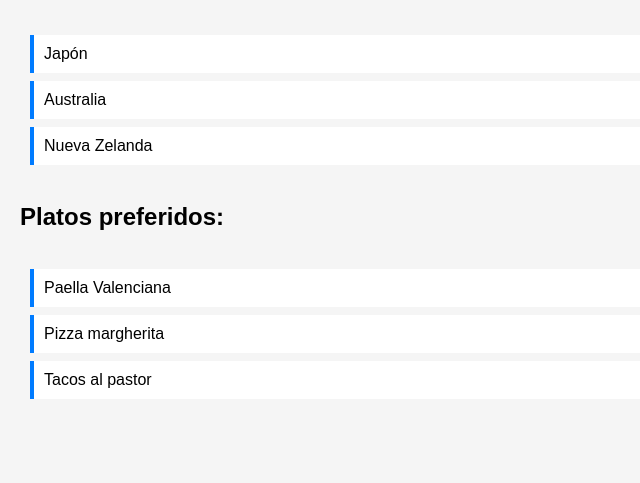
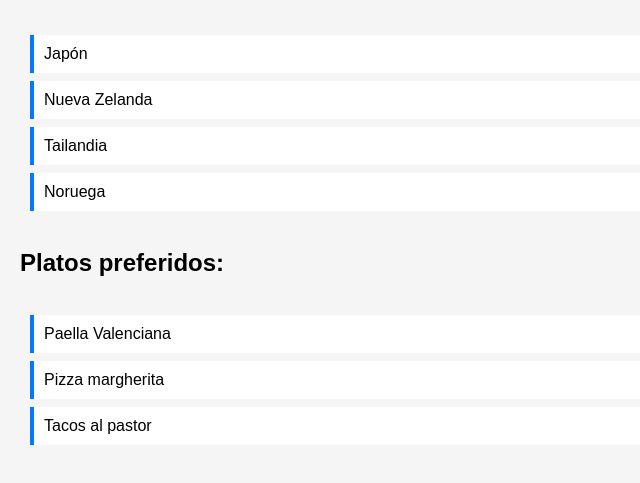
Before and after one commit to asaeztornay/MiPrimerRepositorio, a plain HTML site: page index.html in a window 1280 px wide. Shown: the part 111-594 px from the top of the page, without its empty margins (0-640 px from the left). Drawn offline with Linux system fonts and the light colour scheme.

Commit message:
changes html page

```diff
--- a/index.html
+++ b/index.html
@@ -31,8 +31,9 @@
     <h2>Países que me gustaría visitar:</h2>
     <ul>
         <li>Japón</li>
-        <li>Australia</li>
         <li>Nueva Zelanda</li>
+        <li>Tailandia</li>
+        <li>Noruega</li>
     </ul>
 
     <h2>Platos preferidos:</h2>
```
